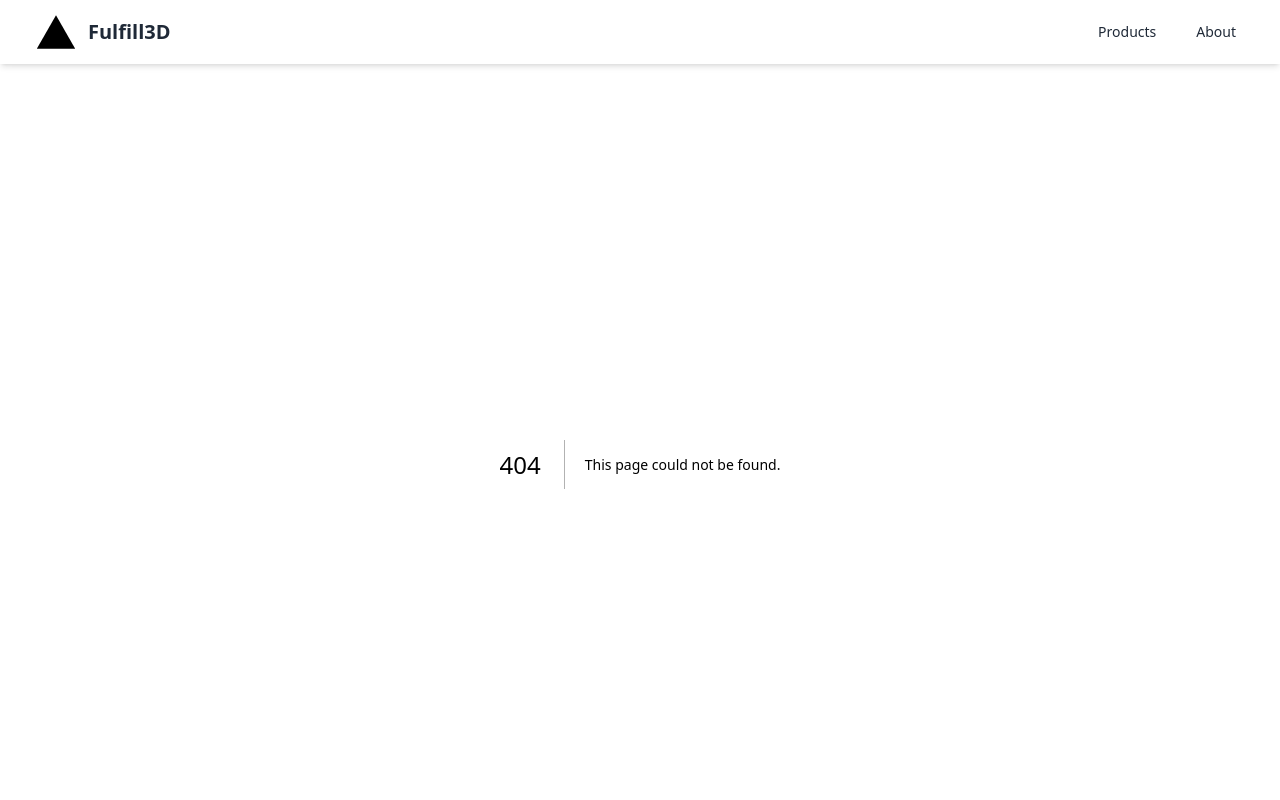
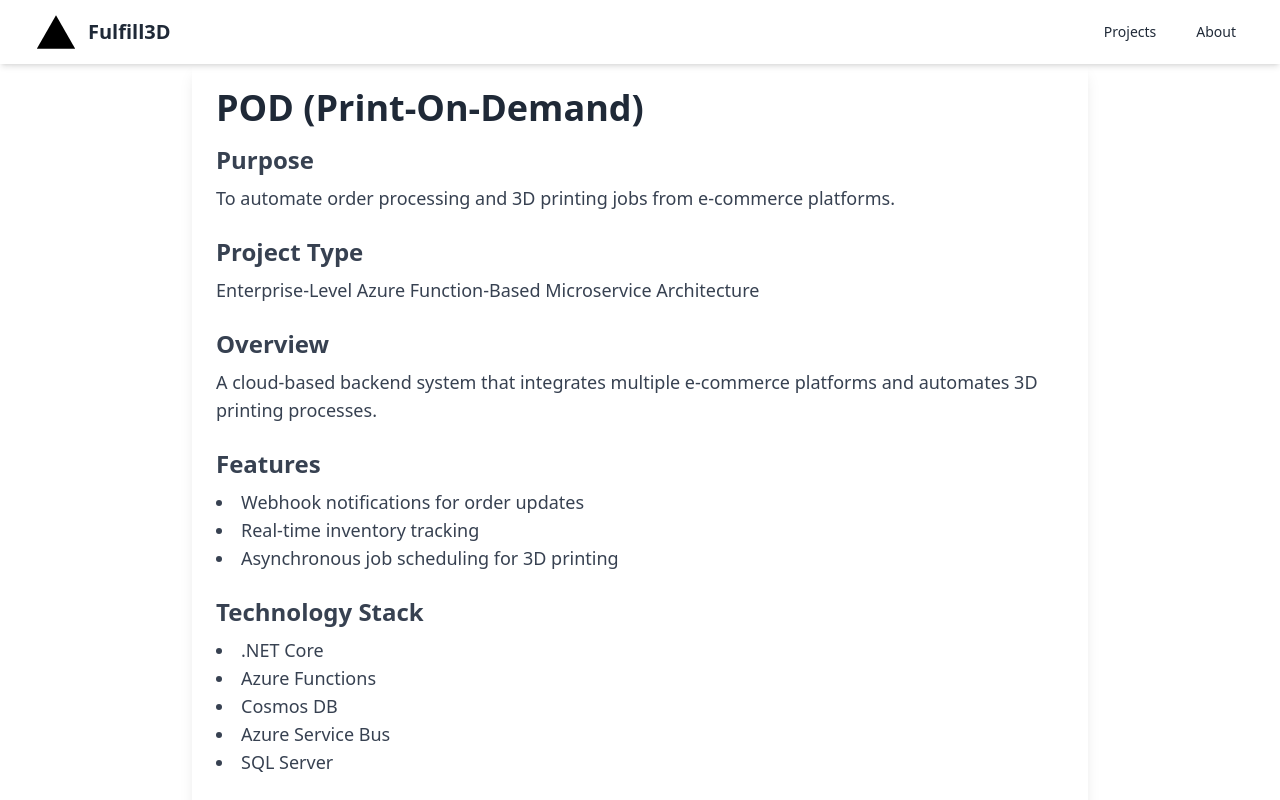
Before and after one commit to fulfill3d/Fulfill3D, a Next.js app: page /projects/wiki in a window 1280 px wide. Before the commit this address had no page. Shown: the top 800 px of the page. Built offline with nearby package versions, Linux system fonts and the light colour scheme.

Commit message:
project wiki page, model, json mock and component

```diff
--- a/src/app/layout.tsx
+++ b/src/app/layout.tsx
@@ -13,7 +13,7 @@ export const metadata: Metadata = {
 };
 
 const links = [
-    { name: 'Products', href: '/products' },
+    { name: 'Projects', href: '/projects' },
     { name: 'About', href: '/about' },
 ];
 
--- a/src/app/products/wiki/page.tsx
+++ /dev/null
@@ -1,13 +0,0 @@
-"use client";
-
-import {mockProductWiki} from "@/mock/product/data";
-import {ProductWiki} from "@/models/product/wiki/product-wiki";
-import ProductWikiComponent from "@/components/product/wiki/product-wiki-component";
-
-export default function Wiki(){
-    const productWikiJson = mockProductWiki.find(w => w.id == "1");
-    const productWiki = ProductWiki.fromJson(productWikiJson);
-    return(
-        <ProductWikiComponent product={productWiki}/>
-    )
-};
--- a/src/app/products/page.tsx
+++ b/src/app/projects/page.tsx
@@ -2,15 +2,15 @@
 
 import React from "react";
 import {mockProductList} from "@/mock/product/data";
-import {Product} from "@/models/product/product";
-import ProductList from "@/components/product/product-list";
+import {Project} from "@/models/project/project";
+import ProjectList from "@/components/project/project-list";
 
 export default function Products() {
-    const products = mockProductList.map(product => Product.fromJson(product));
+    const products = mockProductList.map(product => Project.fromJson(product));
     return (
         <div className="w-full h-full">
             <div className="container p-6 max-w-4xl mx-auto">
-                <ProductList products={products}/>
+                <ProjectList products={products}/>
             </div>
         </div>
     );
--- /dev/null
+++ b/src/app/projects/wiki/page.tsx
@@ -0,0 +1,13 @@
+"use client";
+
+import {mockProductWiki} from "@/mock/product/data";
+import {ProjectWiki} from "@/models/project/wiki/project-wiki";
+import ProjectWikiComponent from "@/components/project/wiki/project-wiki-component";
+
+export default function Wiki(){
+    const productWikiJson = mockProductWiki.find(w => w.id == "1");
+    const productWiki = ProjectWiki.fromJson(productWikiJson);
+    return(
+        <ProjectWikiComponent product={productWiki}/>
+    )
+};
--- a/src/components/product/product-list.tsx
+++ /dev/null
@@ -1,19 +0,0 @@
-import React from 'react';
-import ProductCard from "@/components/product/product-card";
-import {Product} from "@/models/product/product";
-
-interface ProductListProps {
-    products: Product[];
-}
-
-const ProductList: React.FC<ProductListProps> = ({ products }) => {
-    return (
-        <div className="flex flex-col">
-            {products.map((product) => (
-                <ProductCard key={product.id} product={product} />
-            ))}
-        </div>
-    );
-};
-
-export default ProductList;
--- /dev/null
+++ b/src/components/project/project-list.tsx
@@ -0,0 +1,19 @@
+import React from 'react';
+import ProjectCard from "@/components/project/project-card";
+import {Project} from "@/models/project/project";
+
+interface ProductListProps {
+    products: Project[];
+}
+
+const ProjectList: React.FC<ProductListProps> = ({ products }) => {
+    return (
+        <div className="flex flex-col">
+            {products.map((product) => (
+                <ProjectCard key={product.id} product={product} />
+            ))}
+        </div>
+    );
+};
+
+export default ProjectList;
--- a/src/mock/product/data.ts
+++ b/src/mock/product/data.ts
@@ -4,16 +4,16 @@ export const mockProductList = [
         "name": "POD",
         "description": "Print-on-Demand platform with full integration capabilities.",
         "demoUrl": "https://fulfill3d.com/pod-demo",
-        "wikiUrl": "/products/wiki/",
+        "wikiUrl": "/projects/wiki/",
         "imageUrl": "/images/pod.png",
         "tags": ["Integration", "E-commerce", "Print"]
     },
     {
         "id": "dstudio",
         "name": "DStudio",
-        "description": "3D design studio for custom product creation.",
+        "description": "3D design studio for custom project creation.",
         "demoUrl": "https://fulfill3d.com/dstudio-demo",
-        "wikiUrl": "/products/wiki/",
+        "wikiUrl": "/projects/wiki/",
         "imageUrl": "/images/dstudio.png",
         "tags": ["3D", "Design", "Customization"]
     },
@@ -22,7 +22,7 @@ export const mockProductList = [
         "name": "CRM",
         "description": "Customer Relationship Management platform tailored for small businesses.",
         "demoUrl": "https://fulfill3d.com/crm-demo",
-        "wikiUrl": "/products/wiki/",
+        "wikiUrl": "/projects/wiki/",
         "imageUrl": "/images/crm.png",
         "tags": ["Business", "Customer", "Management"]
     }
--- a/src/models/product/product.ts
+++ b/src/models/project/project.ts
@@ -1,4 +1,4 @@
-export class Product {
+export class Project {
     id: string;
     name: string;
     description: string;
@@ -25,8 +25,8 @@ export class Product {
         this.tags = tags;
     }
 
-    static fromJson(json: any): Product {
-        return new Product(
+    static fromJson(json: any): Project {
+        return new Project(
             json.id,
             json.name,
             json.description,
--- a/src/models/product/wiki/product-wiki.ts
+++ b/src/models/project/wiki/project-wiki.ts
@@ -38,7 +38,7 @@ export class Microservice {
     }
 }
 
-export class ProductWiki {
+export class ProjectWiki {
     id: string;
     name: string;
     purpose: string;
@@ -104,9 +104,9 @@ export class ProductWiki {
         this.sourceCodeUrl = sourceCodeUrl;
     }
 
-    static fromJson(json: any): ProductWiki {
+    static fromJson(json: any): ProjectWiki {
         const microservices = json.microservices.map((ms: any) => Microservice.fromJson(ms));
-        return new ProductWiki(
+        return new ProjectWiki(
             json.id,
             json.name,
             json.purpose,
```
Also changed, not shown: src/components/project/project-card.tsx (renamed from src/components/product/product-card.tsx, +4 -4 lines), src/components/project/wiki/project-wiki-component.tsx (renamed from src/components/product/wiki/product-wiki-component.tsx, +4 -4 lines).
